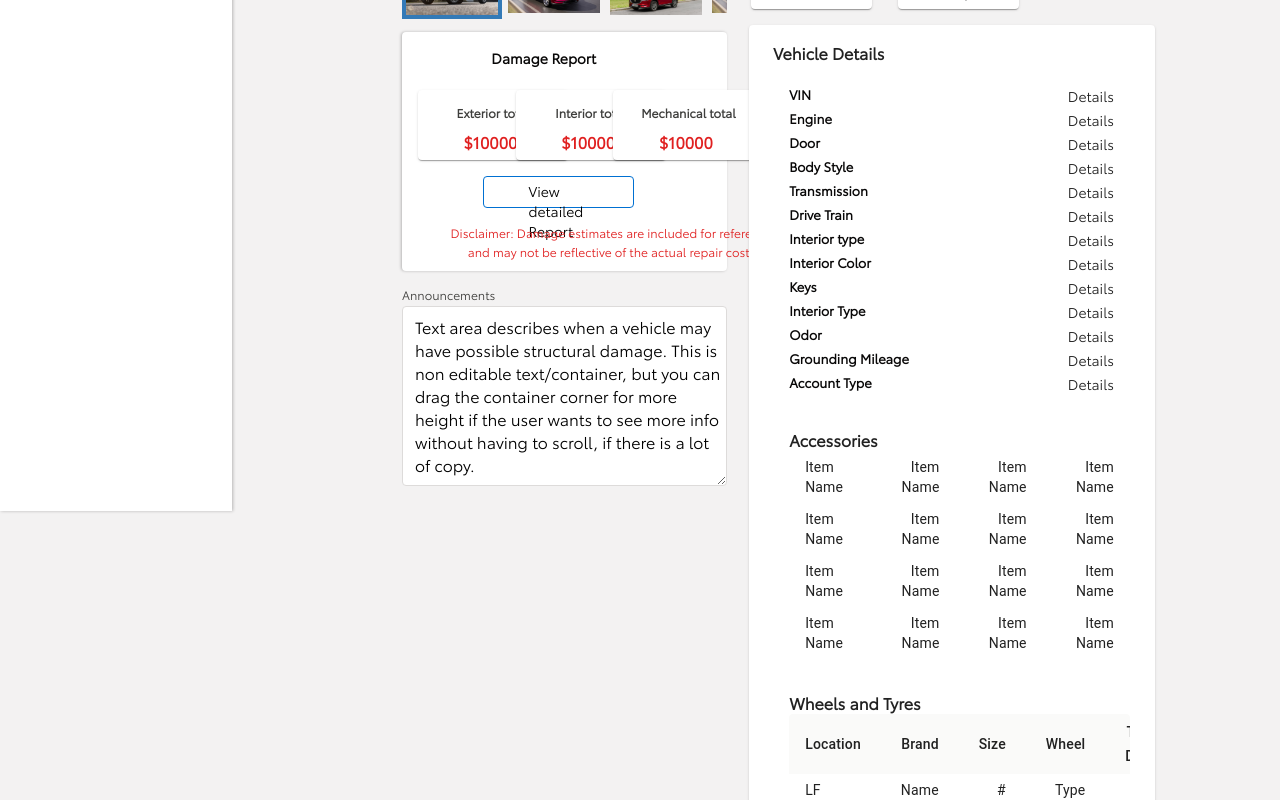
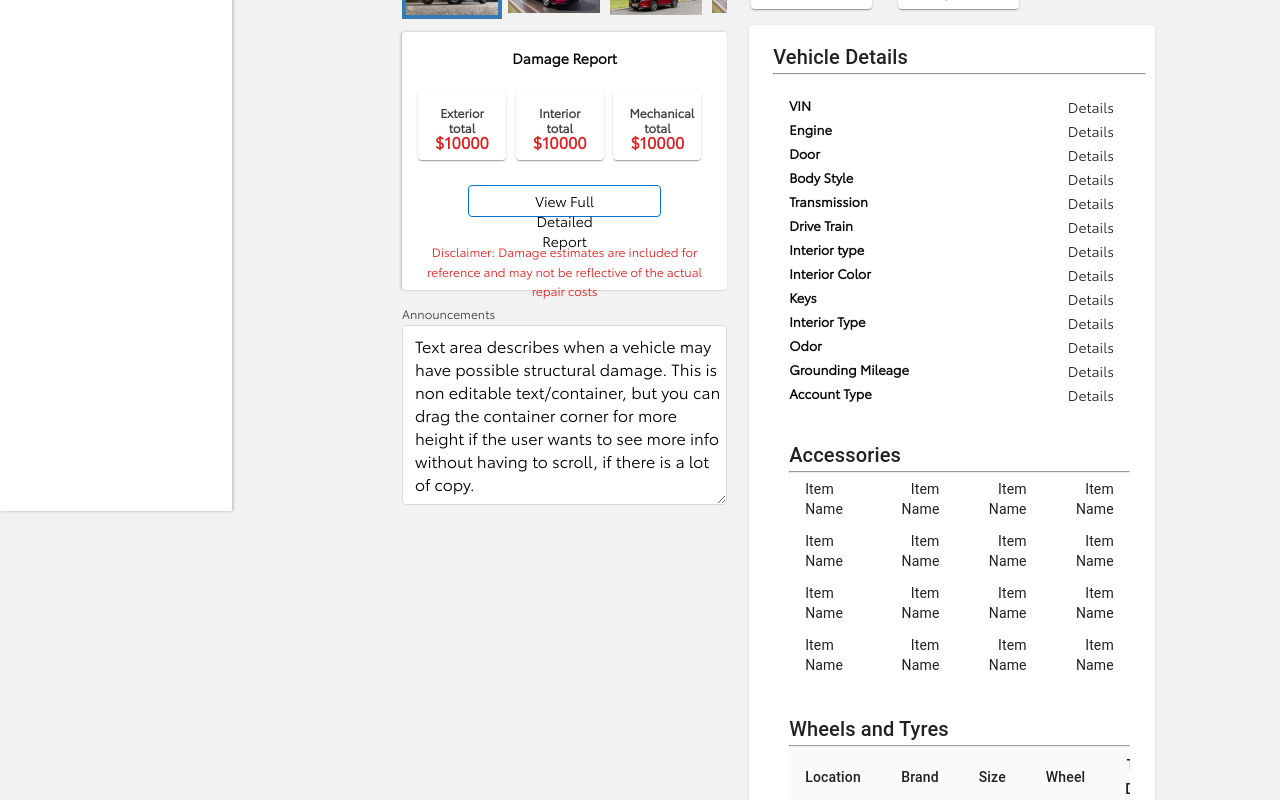
Before and after one commit to narenm1234/Final, a React (Create React App) app in the folder ASP/: page /conditionreport in a window 1280 px wide. Shown: the part 340-1140 px from the top of the page. Built offline with nearby package versions, Linux system fonts and the light colour scheme; a small style sheet from the web is missing.

Commit message:
Css changes

```diff
--- a/ASP/src/pages/ConditionReport.js
+++ b/ASP/src/pages/ConditionReport.js
@@ -3,9 +3,8 @@ import Grid from '@material-ui/core/Grid';
 import Card from '@material-ui/core/Card';
 import CardContent from '@material-ui/core/CardContent';
 import List from '@material-ui/core/List';
-import SwipeableTextMobileStepper from './GroundPending/Carousel';
+import Typography from '@material-ui/core/Typography';
 import TextareaAutosize from '@material-ui/core/TextareaAutosize';
-import ListItem from '@material-ui/core/ListItem';
 import Table from '@material-ui/core/Table';
 import TableBody from '@material-ui/core/TableBody';
 import TableCell from '@material-ui/core/TableCell';
@@ -86,7 +85,7 @@ export default function ConditionReport(props) {
                         </Grid>
                         <Grid item xs={12} >
                             <div className="detailedReport" onClick={handleOpen}>
-                                View detailed Report
+                                View Full Detailed Report
                             </div>
                         </Grid>
                         <Grid item xs={12} >
@@ -176,7 +175,8 @@ export default function ConditionReport(props) {
                     </Grid>
                     <Grid container spacing={3}>
                         <Card className="vehicleSectionCR">
-                            <h4>Vehicle Details</h4>
+                            <Typography variant="h6">Vehicle Details</Typography>
+                            <hr />
                             <CardContent>
 
                                 {listOfItem.map(list => {
@@ -199,7 +199,8 @@ export default function ConditionReport(props) {
                             </CardContent>
 
                             <CardContent>
-                                <h4>Accessories</h4>
+                                <Typography variant="h6">Accessories</Typography>
+                                <hr />
                                 <TableContainer component={Paper}>
                                     <Table className="table" size="small" aria-label="a dense table">
                                         {/*  <TableHead>
@@ -229,7 +230,8 @@ export default function ConditionReport(props) {
                                 </TableContainer>
                             </CardContent>
                             <CardContent>
-                                <h4>Wheels and Tyres</h4>
+                                <Typography variant="h6">Wheels and Tyres</Typography>
+                                <hr />
                                 <TableContainer component={Paper}>
                                     <Table className="table" size="small" aria-label="a dense table">
                                         <TableHead>
@@ -261,7 +263,8 @@ export default function ConditionReport(props) {
                                 </TableContainer>
                             </CardContent>
                             <CardContent>
-                                <h4>Build Data</h4>
+                                <Typography variant="h6">Build Data</Typography>
+                                <hr />
                                 <TableContainer component={Paper}>
                                     <Table className="table" size="small" aria-label="a dense table">
                                         <TableHead>
--- a/ASP/src/pages/ConditionReport.scss
+++ b/ASP/src/pages/ConditionReport.scss
@@ -21,13 +21,13 @@
     height: 30px;
     font-family: ToyotaType;
     font-size: 14px;
-    padding-left: 25%;
     font-weight: 600;
     font-stretch: normal;
     font-style: normal;
     line-height: 1.5;
     letter-spacing: normal;
     color: #080707;
+    text-align: center;
     display: block;
     }
   .ConditionReportSection {
@@ -67,7 +67,7 @@
     background-color: #ffffff;
   }
   .ConditionCardDamage {
-    width: 150px;
+    width: 90%;
     margin-top: 12px;
     height: 70px;
     border-radius: 4px;
@@ -79,17 +79,16 @@
   }
   .detailedReport {
     height: 32px;
-    margin: 15.5px 77.5px 7.5px 64.5px;
-    padding: 4px 45px;
+    margin: 25px 50px;
+    padding: 5px 50px;
     font-size: 14px;
     border-radius: 4px;
+    text-align: center;
     border: solid 1px #0070d2;
     background-color: #ffffff;
   }
   .disclaimer {
-    width: 327px;
     height: 32px;
-    margin: 7.5px 30px 0;
     font-size: 12px;
     font-weight: normal;
     font-stretch: normal;
@@ -112,9 +111,7 @@
   color: #3e3e3c;
   }
   .smallCardBody {
-    width: 72px;
     height: 24px;
-    padding: 0px 0px 0 25%;
     font-size: 16px;
     font-weight: 600;
     font-stretch: normal;
```
